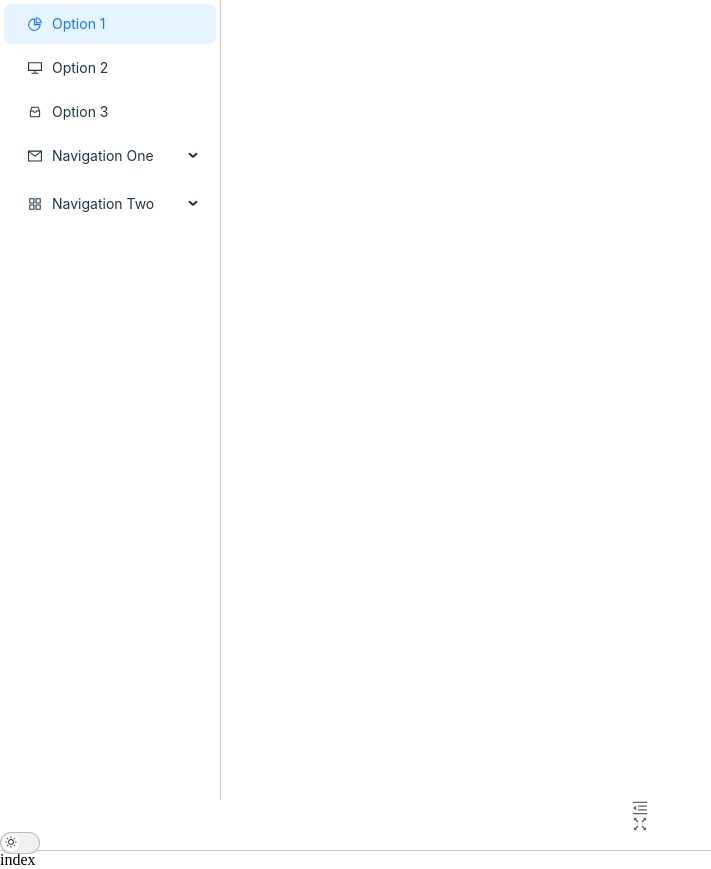
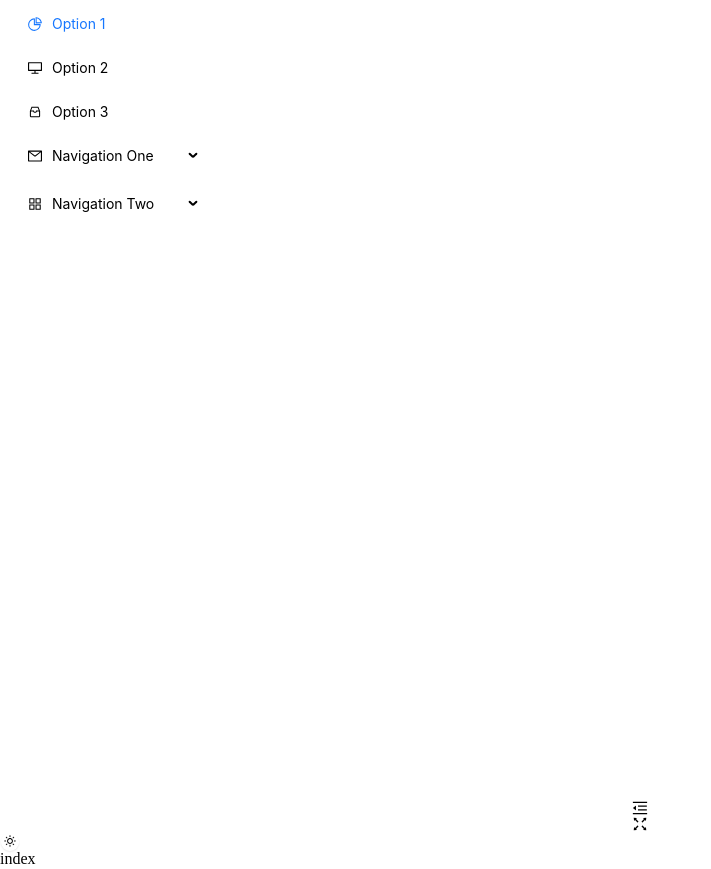
Before and after one commit to songtaoWan/blog-admin-next, a Vue app: page / in a window 1280 px wide. Shown: the whole page, without its empty margins (0-711 px from the left). Built offline with nearby package versions, Linux system fonts and the light colour scheme.

Commit message:
style: 主题优化，并添加主题过渡动画

```diff
--- a/src/assets/styles/base.css
+++ b/src/assets/styles/base.css
@@ -25,6 +25,12 @@ h6 {
   padding: 0;
 }
 
+body {
+  background-color: var(--st-c-bg);
+  color: var(--st-c-text-1);
+  transition: color .5s,background-color .5s;
+}
+
 img {
   display: block;
 }
@@ -34,8 +40,9 @@ img {
   --st-c-black: #1a1a1a;
   --st-c-gray: #8e8e8e;
   --st-shadow-1: 0 1px 2px rgba(0, 0, 0, 0.04), 0 1px 2px rgba(0, 0, 0, 0.06);
+}
 
-  /* light theme */
+.light {
   --st-c-icon: #606266;
   --st-c-bg-mute: #f1f1f1;
   --st-c-divider: rgba(60, 60, 60, 0.29);
```
